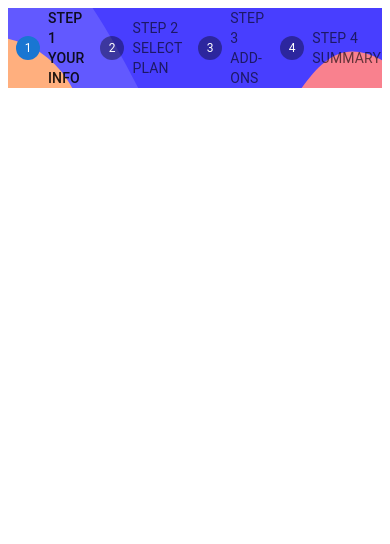
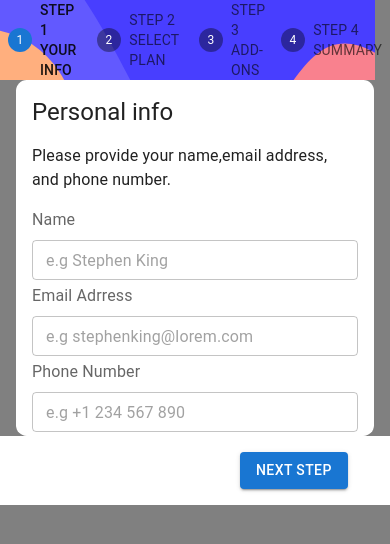
Before and after one commit to Samwelomwenga/multi-step-form, a React (Vite) app: page / in a window 390 px wide. Shown: the top 544 px of the page. Built offline with nearby package versions, Linux system fonts and the light colour scheme.

Commit message:
feat: add the styles for personalInfo componet
Add the styles for personalInfo componet to be responsive on mobile
devices and desktops

```diff
--- a/src/app/App.tsx
+++ b/src/app/App.tsx
@@ -1,12 +1,13 @@
-// import {NextButton,BackButton}from '../componets/Button.tsx'
-import Header from '../features/header/Header'
+import {CssBaseline} from '@mui/material'
+import PersonalInfo from '../features/personalInfo/personalInfo'
 function App() {
 
   return (
     <>
+    <CssBaseline/>
 {/* <NextButton/> */}
 {/* <BackButton/> */}
-<Header/>
+<PersonalInfo/>
     </>
   )
 }
--- a/src/componets/Button.tsx
+++ b/src/componets/Button.tsx
@@ -2,7 +2,7 @@ import {Button} from '@mui/material'
 // import { useNavigate } from 'react-router-dom'
 export const NextButton:React.FC = () => {
   return (
-    <Button variant='contained'>Next Step</Button>
+    <Button variant='contained' sx={{right:{xs:'-15rem',md:'-26rem'}}}>Next Step</Button>
   )
 }
 export const BackButton:React.FC=()=>{
--- a/src/features/header/Header.tsx
+++ b/src/features/header/Header.tsx
@@ -2,19 +2,16 @@ import {Box,Stepper,Step,StepLabel,useMediaQuery} from '@mui/material'
 import sidebarDesktop from '../../assets/images/bg-sidebar-desktop.svg'
 import sidebarMobile from '../../assets/images/bg-sidebar-mobile.svg'
 const Header = () => {
-    const  ismediumscreen=useMediaQuery('(min-width:960px)');
+    const  isMediumScreen=useMediaQuery('(min-width:960px)');
   return (
-    <Box component="header" sx={{ backgroundRepeat:'no-repeat',height:{md:'100vh'},width:'100%', backgroundImage:{
+    <Box component="header" sx={{ backgroundRepeat:'no-repeat',height:{md:'100%'},width:'100%', backgroundImage:{
         xs:`url(${sidebarMobile})`,
         md:`url(${sidebarDesktop})`
     } }}>
-<Stepper  activeStep={0} nonLinear orientation={ismediumscreen?'vertical':'horizontal'}
+<Stepper  activeStep={0} nonLinear orientation={isMediumScreen?'vertical':'horizontal'}
 >
     <Step>
-        <StepLabel sx={{visibility:{
-
-            md:'hidden'
-        }}}>
+        <StepLabel sx={{visibility:isMediumScreen ?'hidden':'visible'}}>
             <Box>STEP 1</Box>
             YOUR INFO
         </StepLabel>
--- a/src/features/personalInfo/personalInfo.tsx
+++ b/src/features/personalInfo/personalInfo.tsx
@@ -0,0 +1,33 @@
+import { Typography,TextField, Stack ,FormLabel,Box} from "@mui/material";
+import Header from "../header/Header";
+import { NextButton } from "../../componets/Button";
+const PersonalInfo = () => {
+  return (
+    <Stack component='section'  spacing={{md:0}} sx={{backgroundColor:{xs:'grey',md:'white'},height:'100vh'}}  direction={{md:'row'}}>
+      <Header />
+      <Box sx={{width:'100%'}}>
+      <Stack mx={2} sx={{backgroundColor:'white',borderRadius:"3%",px:'1rem'}} >
+        <Typography component="h1" variant="h5" my={2}>
+          Personal info
+        </Typography>
+        <Typography component="p" variant="body1" mb={2}>
+          Please provide your name,email address, and phone number.
+        </Typography>
+        <form noValidate autoComplete="off">
+            <FormLabel>Name</FormLabel>
+        <TextField type="text" required margin="dense"  placeholder="e.g Stephen King"  fullWidth size="small"/>
+        <FormLabel>Email Adrress</FormLabel>
+        <TextField type="email" required margin="dense"  placeholder="e.g stephenking@lorem.com" fullWidth size="small"/>
+        <FormLabel>Phone Number</FormLabel>
+        <TextField type="tel" required  margin="dense" placeholder="e.g +1 234 567 890" fullWidth size="small"/>
+        </form>
+      </Stack>
+        <Box component='div' sx={{py:'1rem',backgroundColor:'white'}}>
+            <NextButton/>
+        </Box>
+        </Box>
+    </Stack>
+  );
+};
+
+export default PersonalInfo;
```
